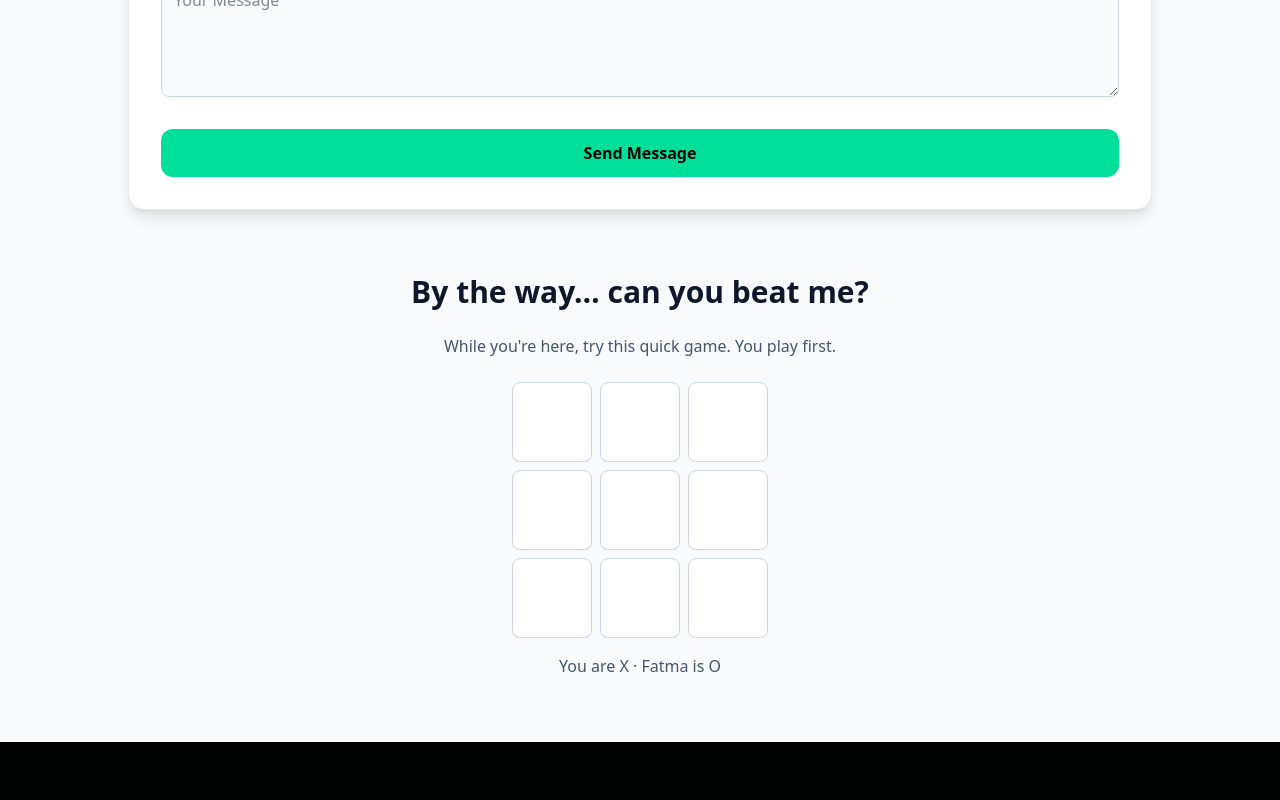
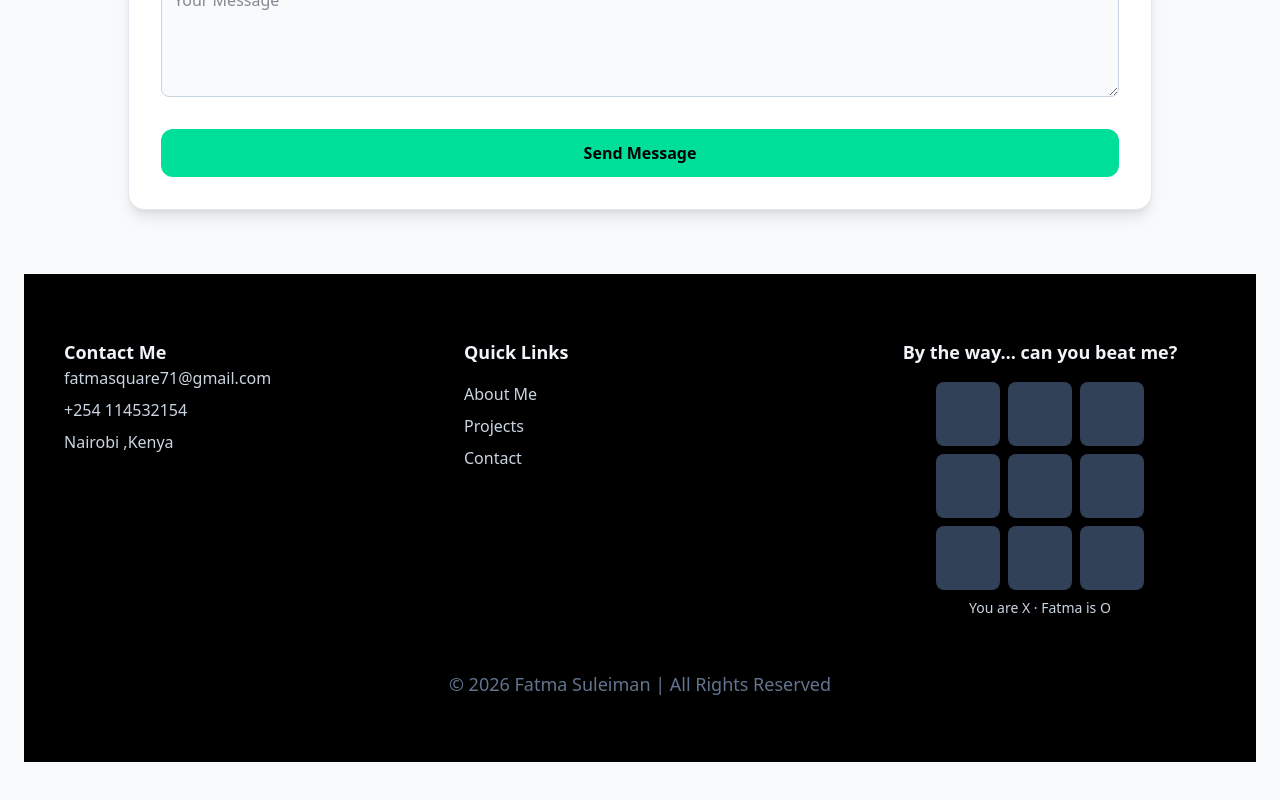
Before and after one commit to Fatma-Suleiman/fatma-portfolio, a React (Vite) app: page /contact in a window 1280 px wide. Shown: the part 752-1552 px from the top of the page. Before the commit the page ends 1494 px from the top, so only its background shows below. Built offline with nearby package versions, Linux system fonts and the light colour scheme.

Commit message:
added footer, tech stack modify css

```diff
--- a/src/Pages/AboutPage.jsx
+++ b/src/Pages/AboutPage.jsx
@@ -13,6 +13,7 @@ import {
 
 import {
   SiTailwindcss,
+  SiMysql,
   SiPostman,
  SiTypescript,
 
@@ -23,7 +24,6 @@ const skills = [
   { name: "HTML", icon: <FaHtml5 /> },
   { name: "JavaScript", icon: <FaJs /> },
   { name: "React", icon: <FaReact /> },
-  { name: "React Native", icon: <FaReact /> },
     { name: "Typescript", icon: <SiTypescript/> },
   { name: "Tailwind CSS", icon: <SiTailwindcss /> },
 
@@ -33,7 +33,8 @@ const skills = [
 const tools = [
   { name: "Git/GitHub", icon: <FaGitAlt /> },
   { name: "Figma", icon: <FaFigma /> },
-  { name: "Postman", icon: <SiPostman /> },
+  { name: "Mysql", icon: <SiMysql /> },
+    { name: "Postman", icon: <SiPostman /> },
 ];
 
 
@@ -102,8 +103,8 @@ function AboutPage() {
                 My Core Focus: Impactful Code for a Clean Tomorrow
               </h3>
               <p className="italic">
-                Passionate about sustainable energy, AI, IoT, and smart cities—
-                using code to build a cleaner tomorrow aligned with Vision 2030.
+                I believe in using technology for positive impact, contributing to innovation and growth
+                 aligned with forward-looking goals like Vision 2030.
               </p>
             </div>
 
--- a/src/Pages/ContactPage.jsx
+++ b/src/Pages/ContactPage.jsx
@@ -9,8 +9,10 @@ export default function ContactPage() {
         <Hero />
         <ContactCards />
         <ContactForm />
-        <GameSection />
+
       </div>
+
+       <Footer />
     </div>
   );
 }
@@ -128,20 +130,50 @@ function ContactForm() {
   );
 }
 
-/* ================= GAME ================= */
-function GameSection() {
+
+
+function Footer() {
   return (
-    <section className="text-center space-y-6">
-      <h2 className="text-3xl font-bold">By the way… can you beat me?</h2>
-      <p className="text-slate-600">
-        While you're here, try this quick game. You play first.
-      </p>
-      <TicTacToe />
-    </section>
+    <footer className="bg-black text-slate-100 py-16 px-6 mt-16">
+      <div className="max-w-6xl mx-auto grid md:grid-cols-3 gap-12">
+
+  <div>
+        <h4 className="font-bold text-lg"> Contact Me</h4>
+          <ul className="space-y-2 text-slate-300">
+            <li className="hover:text-green-400">fatmasquare71@gmail.com</li>
+            <li className="hover:text-green-400">+254 114532154</li>
+                  <li className="hover:text-green-400">Nairobi ,Kenya</li>
+          </ul>
+        </div>
+
+
+        <div className="space-y-4">
+          <h4 className="font-bold text-lg">Quick Links</h4>
+          <ul className="space-y-2 text-slate-300">
+            <li><a href="#about" className="hover:text-green-400">About Me</a></li>
+            <li><a href="#project" className="hover:text-green-400">Projects</a></li>
+            <li><a href="#contact" className="hover:text-green-400">Contact</a></li>
+          </ul>
+        </div>
+
+
+
+        <div className="space-y-4 text-center">
+          <h4 className="font-bold text-lg">By the way… can you beat me?</h4>
+          <TicTacToe darkMode={true} />
+
+        </div>
+      </div>
+
+      <div className="mt-12 text-center text-slate-500 text-lg">
+        © 2026 Fatma Suleiman | All Rights Reserved
+      </div>
+    </footer>
   );
 }
 
-function TicTacToe() {
+
+function TicTacToe({ darkMode }) {
   const [board, setBoard] = useState(Array(9).fill(null));
   const [xIsNext, setXIsNext] = useState(true);
   const [winner, setWinner] = useState(null);
@@ -171,9 +203,9 @@ function TicTacToe() {
 
     if ((result || isTie) && !winner) {
       setWinner(
-        result === "X" ? "You win " :
-        result === "O" ? "Fatma wins " :
-        "It's a tie 🤝"
+        result === "X" ? "You win" :
+        result === "O" ? "Fatma wins" :
+        "It's a tie"
       );
 
       setTimeout(() => {
@@ -210,25 +242,28 @@ function TicTacToe() {
     setXIsNext(false);
   }
 
+  const buttonClass = darkMode
+    ? "w-16 h-16 text-2xl font-bold rounded-lg bg-slate-700 text-slate-100 hover:bg-green-600"
+    : "w-20 h-20 text-3xl font-bold rounded-lg bg-white border border-slate-300 hover:border-[#00df9a]";
+
   return (
     <div className="inline-block">
       <div className="grid grid-cols-3 gap-2">
         {board.map((cell, i) => (
-          <button
-            key={i}
-            onClick={() => handleClick(i)}
-            className="w-20 h-20 text-3xl font-bold rounded-lg bg-white border border-slate-300 hover:border-[#00df9a]"
-          >
+          <button key={i} onClick={() => handleClick(i)} className={buttonClass}>
             {cell}
           </button>
         ))}
       </div>
-
-      <div className="mt-4 h-6">
+      <div className="mt-2 h-6 text-center">
         {winner ? (
-          <p className="font-semibold text-[#00df9a]">{winner}</p>
+          <p className={`font-semibold ${darkMode ? "text-green-400" : "text-[#00df9a]"}`}>
+            {winner}
+          </p>
         ) : (
-          <p className="text-slate-600">You are X · Fatma is O</p>
+          <p className={darkMode ? "text-slate-300 text-sm" : "text-slate-600"}>
+            You are X · Fatma is O
+          </p>
         )}
       </div>
     </div>
--- a/src/components/Hero.jsx
+++ b/src/components/Hero.jsx
@@ -11,14 +11,14 @@ function Hero(){
           <p className='md:text-5xl sm:text-4xl text-xl font-bold py-4'>
             I'm a </p>
             <ReactTyped className='md:text-5xl sm:text-4xl text-xl font-bold md:pl-4 pl-2 '
-              strings={['Frontend Developer', 'React Developer', 'TypeScript Developer','UI/UX Enthusiast']}
+              strings={['Frontend Developer', 'React Developer','UI/UX Enthusiast']}
               typeSpeed={120}
               backSpeed={130}
               loop
             />
 
         </div>
-        <p className='md:text-2xl text-xl font-bold text-gray-500'>I specialize in building responsive, user-friendly web applications using React and Tailwind CSS, TypeScript for rock-solid stability. Passionate about clean design, modern UI, and seamless user experiences.</p>
+        <p className='md:text-2xl text-xl font-bold text-gray-500'>I build responsive, user-friendly web applications using React and Tailwind CSS, focusing on clean design, modern interfaces, and seamless user experiences that feel intuitive and polished.</p>
 
       </div>
     </div>
--- a/src/components/Navbar.jsx
+++ b/src/components/Navbar.jsx
@@ -50,7 +50,7 @@ function Navbar() {
           <li key={item.id} className="p-4 cursor-pointer">
             {item.isFile ? (
               <a
-               href="https://drive.google.com/file/d/1nIR6UKo17vcsO7FwkGn6Wj_Rf9G6J1J4/preview"
+               href="https://drive.google.com/file/d/1nIR6UKo17vcsO7FwkGn6Wj_Rf9G6J1J4/view?usp=sharing"
                 target="_blank"
                 rel="noopener noreferrer"
                 className="border border-[#00df9a] text-[#00df9a] px-4 py-2 rounded-md hover:bg-[#00df9a] hover:text-black transition duration-300"
--- a/src/index.css
+++ b/src/index.css
@@ -3,3 +3,8 @@
 body{
   background-color:#000300;
 }
+
+html, body {
+  margin: 0;
+  padding: 0;
+}
```
Also changed, not shown: src/Pages/ProjectPage.jsx (+28 -17 lines).
